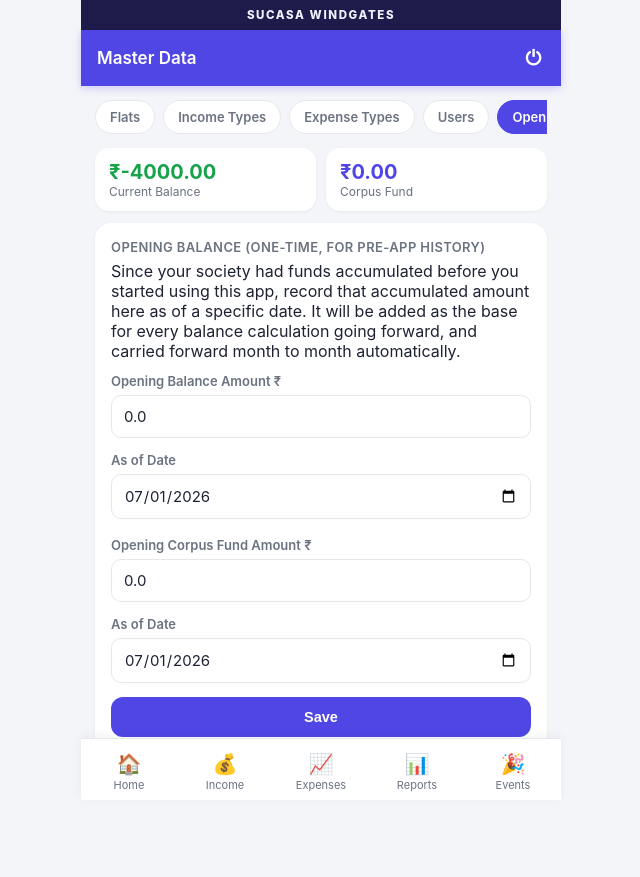
After one commit to rebbagirish-dev/apartment-maintenance-manager, a Flask app: page /settings in a window 1280 px wide. The commit adds this page. Shown: the whole page, without its empty margins (319-959 px from the left). Run offline with Flask 3, Linux system fonts and the light colour scheme; the visitor is signed in with stand-in values (Sample User, id 1).

Commit message:
added opening balance

```diff
--- a/app.py
+++ b/app.py
@@ -54,7 +54,7 @@ TENANT_ALLOWED_ENDPOINTS = {
 }
 OWNER_BLOCKED_ENDPOINTS = {
     'users', 'delete_user', 'income_types', 'delete_income_type',
-    'expense_types', 'delete_expense_type',
+    'expense_types', 'delete_expense_type', 'settings_page',
 }
 
 
@@ -105,39 +105,73 @@ def to_float(v, default=0.0):
         return default
 
 
+def get_settings():
+    records = db.load('settings')
+    if not records:
+        records = [db.insert('settings', {
+            'opening_balance': 0.0,
+            'opening_balance_date': date.today().isoformat(),
+            'opening_corpus_fund': 0.0,
+            'opening_corpus_fund_date': date.today().isoformat(),
+        })]
+    return records[0]
+
+
 # ---------------------------------------------------------------------------
 # Core financial calculations
 # ---------------------------------------------------------------------------
 
 def overall_balance():
-    """Cash-in-hand balance at this exact moment (all time)."""
-    income_tx = db.load('income_tx')
-    expense_tx = db.load('expense_tx')
-    watchman = db.load('watchman_ledger')
+    """Cash-in-hand balance at this exact moment (all time), including the
+    one-time opening balance recorded by the admin for pre-app history."""
+    settings = get_settings()
+    ob = to_float(settings.get('opening_balance'))
+    ob_date = settings.get('opening_balance_date') or '0000-01-01'
 
-    total_income = sum(to_float(t['amount']) for t in income_tx if t.get('status') == 'paid')
-    total_expense = sum(to_float(t['amount']) for t in expense_tx)
-    advances = sum(to_float(t['amount']) for t in watchman if t['type'] == 'advance')
-    recoveries = sum(to_float(t['amount']) for t in watchman if t['type'] == 'recovery')
-    watchman_outstanding = advances - recoveries
-
-    return total_income - total_expense - watchman_outstanding
-
-
-def balance_before_month(ym):
-    """Cash balance as of the last moment before the 1st of the given month."""
     income_tx = db.load('income_tx')
     expense_tx = db.load('expense_tx')
     watchman = db.load('watchman_ledger')
 
     total_income = sum(to_float(t['amount']) for t in income_tx
-                        if t.get('status') == 'paid' and t.get('paid_date', '9999-99') < f"{ym}-01")
-    total_expense = sum(to_float(t['amount']) for t in expense_tx if t['date'] < f"{ym}-01")
+                        if t.get('status') == 'paid' and (t.get('paid_date') or '') >= ob_date)
+    total_expense = sum(to_float(t['amount']) for t in expense_tx if t['date'] >= ob_date)
+    advances = sum(to_float(t['amount']) for t in watchman if t['type'] == 'advance' and t['date'] >= ob_date)
+    recoveries = sum(to_float(t['amount']) for t in watchman if t['type'] == 'recovery' and t['date'] >= ob_date)
+    watchman_outstanding = advances - recoveries
+
+    return ob + total_income - total_expense - watchman_outstanding
+
+
+def corpus_fund_balance():
+    settings = get_settings()
+    opening = to_float(settings.get('opening_corpus_fund'))
+    log = db.load('corpus_fund_log')
+    added = sum(to_float(e['amount']) for e in log if e['type'] == 'add')
+    withdrawn = sum(to_float(e['amount']) for e in log if e['type'] == 'withdraw')
+    return opening + added - withdrawn
+
+
+def balance_before_month(ym):
+    """Cash balance as of the last moment before the 1st of the given month,
+    including the recorded opening balance."""
+    settings = get_settings()
+    ob = to_float(settings.get('opening_balance'))
+    ob_date = settings.get('opening_balance_date') or '0000-01-01'
+
+    income_tx = db.load('income_tx')
+    expense_tx = db.load('expense_tx')
+    watchman = db.load('watchman_ledger')
+
+    total_income = sum(to_float(t['amount']) for t in income_tx
+                        if t.get('status') == 'paid'
+                        and ob_date <= (t.get('paid_date') or '9999-99') < f"{ym}-01")
+    total_expense = sum(to_float(t['amount']) for t in expense_tx
+                         if ob_date <= t['date'] < f"{ym}-01")
     advances = sum(to_float(t['amount']) for t in watchman
-                   if t['type'] == 'advance' and t['date'] < f"{ym}-01")
+                   if t['type'] == 'advance' and ob_date <= t['date'] < f"{ym}-01")
     recoveries = sum(to_float(t['amount']) for t in watchman
-                      if t['type'] == 'recovery' and t['date'] < f"{ym}-01")
-    return total_income - total_expense - (advances - recoveries)
+                      if t['type'] == 'recovery' and ob_date <= t['date'] < f"{ym}-01")
+    return ob + total_income - total_expense - (advances - recoveries)
 
 
 def month_report(ym):
@@ -231,7 +265,56 @@ def dashboard():
 
     return render_template('dashboard.html', balance=balance, report=report,
                             flat_count=len(active_flats), watchman_due=watchman_due,
-                            recent_expenses=recent_expenses, ym=ym)
+                            recent_expenses=recent_expenses, ym=ym,
+                            corpus=corpus_fund_balance())
+
+
+@app.route('/settings', methods=['GET', 'POST'])
+@login_required
+def settings_page():
+    if request.method == 'POST':
+        if session.get('role') not in ('admin', 'manager'):
+            flash('Your account has view-only access.', 'error')
+            return redirect(url_for('settings_page'))
+        db.update('settings', get_settings()['id'], {
+            'opening_balance': to_float(request.form.get('opening_balance')),
+            'opening_balance_date': request.form.get('opening_balance_date') or date.today().isoformat(),
+            'opening_corpus_fund': to_float(request.form.get('opening_corpus_fund')),
+            'opening_corpus_fund_date': request.form.get('opening_corpus_fund_date') or date.today().isoformat(),
+        })
+        flash('Opening balance & corpus fund updated.', 'success')
+        return redirect(url_for('settings_page'))
+    return render_template('settings.html', settings=get_settings(),
+                            balance=overall_balance(), corpus=corpus_fund_balance())
+
+
+@app.route('/corpus-fund')
+@login_required
+def corpus_fund():
+    log = sorted(db.load('corpus_fund_log'), key=lambda x: x['date'], reverse=True)
+    return render_template('corpus_fund.html', log=log, balance=corpus_fund_balance(),
+                            today=date.today().isoformat())
+
+
+@app.route('/corpus-fund/add', methods=['POST'])
+@login_required
+def add_corpus_fund_entry():
+    db.insert('corpus_fund_log', {
+        'date': request.form.get('date', date.today().isoformat()),
+        'type': request.form['type'],  # add | withdraw
+        'amount': to_float(request.form.get('amount')),
+        'remarks': request.form.get('remarks', '').strip(),
+    })
+    flash('Corpus fund entry saved.', 'success')
+    return redirect(url_for('corpus_fund'))
+
+
+@app.route('/corpus-fund/<int:entry_id>/delete', methods=['POST'])
+@login_required
+def delete_corpus_fund_entry(entry_id):
+    db.delete('corpus_fund_log', entry_id)
+    flash('Entry removed.', 'success')
+    return redirect(url_for('corpus_fund'))
 
 
 # ---------------------------------------------------------------------------
--- a/db.py
+++ b/db.py
@@ -13,7 +13,8 @@ _lock = threading.Lock()
 COLLECTIONS = [
     'users', 'flats', 'income_types', 'expense_types',
     'income_tx', 'expense_tx', 'watchman_ledger',
-    'monthly_summary', 'events', 'event_contributions', 'event_expenses'
+    'monthly_summary', 'events', 'event_contributions', 'event_expenses',
+    'settings', 'corpus_fund_log'
 ]
 
 
--- a/templates/dashboard.html
+++ b/templates/dashboard.html
@@ -28,6 +28,10 @@
   <div class="stat-box">
     <div class="num" style="color:var(--amber)">₹{{ '%.0f'|format(report.unpaid_total) }}</div>
     <div class="lbl">Unpaid Dues</div>
+  </div>
+  <div class="stat-box">
+    <div class="num" style="color:var(--primary)">₹{{ '%.0f'|format(corpus) }}</div>
+    <div class="lbl">Corpus Fund</div>
   </div>
 </div>
 
--- a/templates/expense_types.html
+++ b/templates/expense_types.html
@@ -8,6 +8,7 @@
   <a href="{{ url_for('income_types') }}">Income Types</a>
   <a href="{{ url_for('expense_types') }}" class="active">Expense Types</a>
   {% if session.role == 'admin' %}<a href="{{ url_for('users') }}">Users</a>{% endif %}
+  <a href="{{ url_for('settings_page') }}">Opening Balance</a>
 </div>
 
 <div class="card">
--- a/templates/flats.html
+++ b/templates/flats.html
@@ -9,6 +9,7 @@
   <a href="{{ url_for('income_types') }}">Income Types</a>
   <a href="{{ url_for('expense_types') }}">Expense Types</a>
   {% if session.role == 'admin' %}<a href="{{ url_for('users') }}">Users</a>{% endif %}
+  <a href="{{ url_for('settings_page') }}">Opening Balance</a>
 </div>
 
 <div class="card">
--- a/templates/income_types.html
+++ b/templates/income_types.html
@@ -8,6 +8,7 @@
   <a href="{{ url_for('income_types') }}" class="active">Income Types</a>
   <a href="{{ url_for('expense_types') }}">Expense Types</a>
   {% if session.role == 'admin' %}<a href="{{ url_for('users') }}">Users</a>{% endif %}
+  <a href="{{ url_for('settings_page') }}">Opening Balance</a>
 </div>
 
 <div class="card">
--- a/templates/reports.html
+++ b/templates/reports.html
@@ -59,6 +59,7 @@
 <div class="card">
   <div class="card-title">Current Balance (Right Now)</div>
   <div class="amt pos" style="font-size:22px;">₹{{ '%.2f'|format(current_balance) }}</div>
+  <a href="{{ url_for('corpus_fund') }}" class="small-link" style="margin-top:10px; display:inline-block;">View Corpus Fund →</a>
 </div>
 
 <div class="card">
--- /dev/null
+++ b/templates/settings.html
@@ -0,0 +1,61 @@
+{% extends 'base.html' %}
+{% block title %}Opening Balance{% endblock %}
+{% block header_title %}Master Data{% endblock %}
+{% block content %}
+
+<div class="tabs">
+  <a href="{{ url_for('flats') }}">Flats</a>
+  <a href="{{ url_for('income_types') }}">Income Types</a>
+  <a href="{{ url_for('expense_types') }}">Expense Types</a>
+  {% if session.role == 'admin' %}<a href="{{ url_for('users') }}">Users</a>{% endif %}
+  <a href="{{ url_for('settings_page') }}" class="active">Opening Balance</a>
+</div>
+
+<div class="stat-grid">
+  <div class="stat-box"><div class="num" style="color:var(--green)">₹{{ '%.2f'|format(balance) }}</div><div class="lbl">Current Balance</div></div>
+  <div class="stat-box"><div class="num" style="color:var(--primary)">₹{{ '%.2f'|format(corpus) }}</div><div class="lbl">Corpus Fund</div></div>
+</div>
+
+{% if session.role in ['admin', 'manager'] %}
+<div class="card">
+  <div class="card-title">Opening Balance (one-time, for pre-app history)</div>
+  <div class="sub" style="margin-bottom:12px;">
+    Since your society had funds accumulated before you started using this app, record that
+    accumulated amount here as of a specific date. It will be added as the base for every
+    balance calculation going forward, and carried forward month to month automatically.
+  </div>
+  <form method="POST">
+    <div class="form-group">
+      <label>Opening Balance Amount ₹</label>
+      <input name="opening_balance" type="number" step="0.01" value="{{ settings.opening_balance }}" required>
+    </div>
+    <div class="form-group">
+      <label>As of Date</label>
+      <input type="date" name="opening_balance_date" value="{{ settings.opening_balance_date }}" required>
+    </div>
+
+    <div class="form-group" style="margin-top:18px;">
+      <label>Opening Corpus Fund Amount ₹</label>
+      <input name="opening_corpus_fund" type="number" step="0.01" value="{{ settings.opening_corpus_fund }}" required>
+    </div>
+    <div class="form-group">
+      <label>As of Date</label>
+      <input type="date" name="opening_corpus_fund_date" value="{{ settings.opening_corpus_fund_date }}" required>
+    </div>
+    <button class="btn block" type="submit">Save</button>
+  </form>
+</div>
+{% else %}
+<div class="card">
+  <div class="card-title">Opening Balance on Record</div>
+  <table class="report-table">
+    <tr><td>Opening Balance</td><td>₹{{ '%.2f'|format(settings.opening_balance) }}</td></tr>
+    <tr><td>As of</td><td>{{ settings.opening_balance_date }}</td></tr>
+    <tr><td>Opening Corpus Fund</td><td>₹{{ '%.2f'|format(settings.opening_corpus_fund) }}</td></tr>
+    <tr><td>As of</td><td>{{ settings.opening_corpus_fund_date }}</td></tr>
+  </table>
+</div>
+{% endif %}
+
+<a href="{{ url_for('corpus_fund') }}" class="small-link">Manage Corpus Fund Ledger →</a>
+{% endblock %}
--- a/templates/users.html
+++ b/templates/users.html
@@ -8,6 +8,7 @@
   <a href="{{ url_for('income_types') }}">Income Types</a>
   <a href="{{ url_for('expense_types') }}">Expense Types</a>
   <a href="{{ url_for('users') }}" class="active">Users</a>
+  <a href="{{ url_for('settings_page') }}">Opening Balance</a>
 </div>
 
 <div class="card">
```
Also changed, not shown: seed.py (+10 -0 lines), templates/corpus_fund.html (added, +54 -0 lines), README.md.
